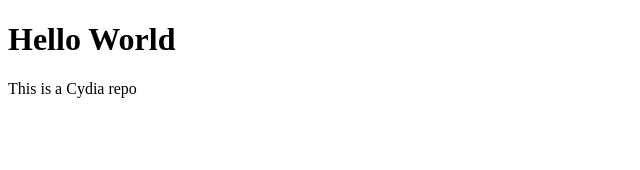
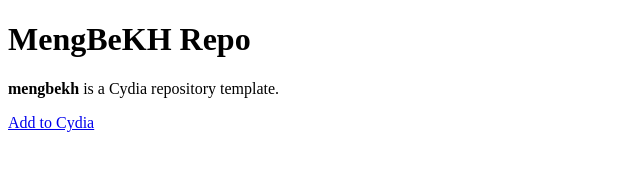
Before and after one commit to mengbekh/repo, a plain HTML site: page index.html in a window 1280 px wide. Shown: the whole page, without its empty margins (0-640 px from the left). Drawn offline with Linux system fonts and the light colour scheme.

Commit message:
added repo

```diff
--- a/index.html
+++ b/index.html
@@ -1,7 +1,8 @@
 <!DOCTYPE html>
-<html>
+<html lang="en">
 <body>
-<h1>Hello World</h1>
-<p>This is a Cydia repo</p>
+<h1>MengBeKH Repo</h1>
+<p><span class="text-primary"><b>mengbekh</span></b> is a Cydia repository template.</p>
+		<a class="btn btn-sm btn-default" href="cydia://url/https://cydia.saurik.com/api/share#?source=https://mengbekh.github.io/Repo/">Add to Cydia</a>
 </body>
 </html>
```
